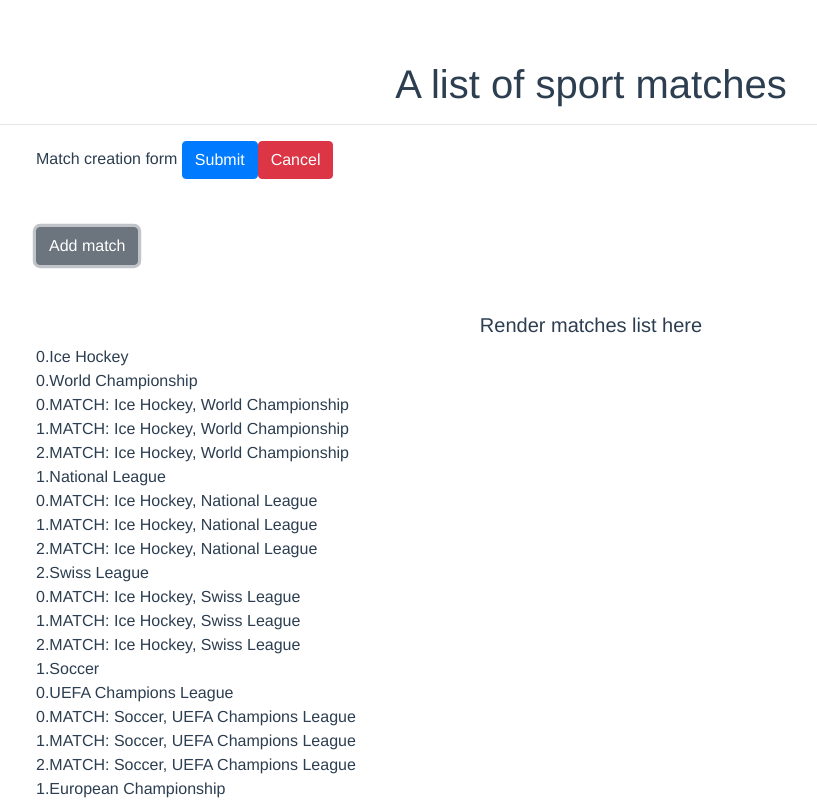
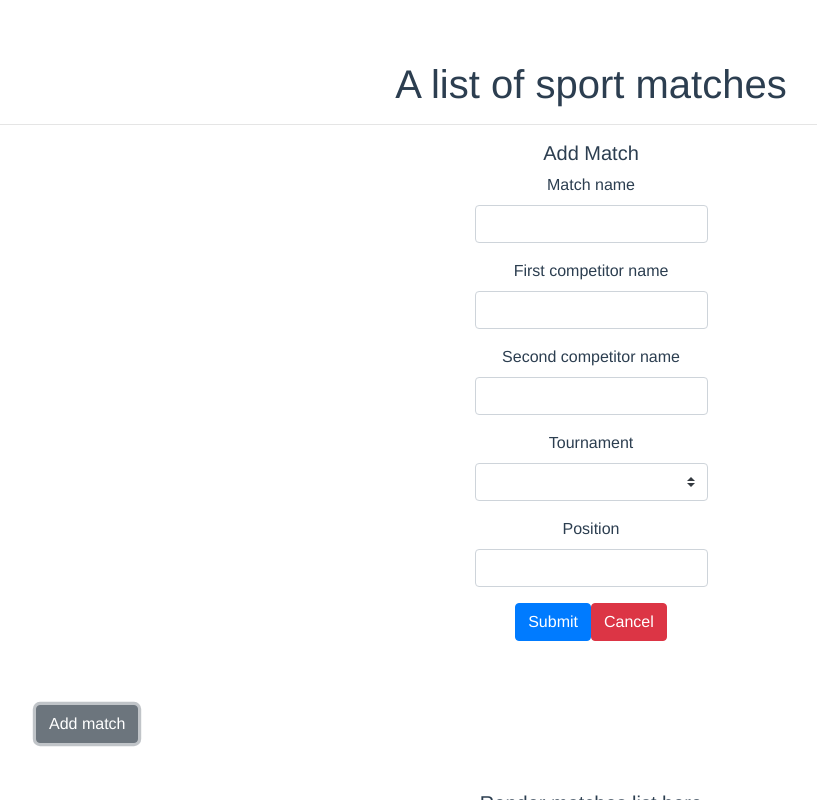
Before and after one commit to ojbg/vuejs-test-task, a Vue app: page / in a window 1280 px wide. Both pictures are taken after a click on the button "Add match". Shown: the top 800 px of the page, without its empty margins (49-866 px from the left). Built offline with nearby package versions, Linux system fonts and the light colour scheme.

Commit message:
Added form elements

```diff
--- a/src/components/MatchForm.vue
+++ b/src/components/MatchForm.vue
@@ -1,31 +1,110 @@
 <template>
   <div>
-    <b-form>
+    <b-row class="justify-content-center">
+      <b-form class="text-center">
+        <h5>Add Match</h5>
+        <h5 v-show="error !== ''" class="text-danger">{{error}}</h5>
 
-      Match creation form
+        <b-form-group id="input-group-1" label="Match name" label-for="match-name">
+          <b-form-input id="match-name" v-model="form.name"></b-form-input>
+        </b-form-group>
 
-      <b-button type="submit" variant="primary">Submit</b-button>
+        <b-form-group id="input-group-2" label="First competitor name" label-for="first-competitor">
+          <b-form-input id="first-competitor" v-model="form.competitorOneName"></b-form-input>
+        </b-form-group>
+
+        <b-form-group
+          id="input-group-3"
+          label="Second competitor name"
+          label-for="second-competitor"
+        >
+          <b-form-input id="second-competitor" v-model="form.competitorTwoName"></b-form-input>
+        </b-form-group>
+
+        <b-form-group id="input-group-4" label="Tournament" label-for="tourn">
+          <b-form-select
+            id="tourn"
+            v-model="form.tournament"
+            :options="tournaments"
+            text-field="name"
+            value-field="id"
+          ></b-form-select>
+        </b-form-group>
+
+        <b-form-group id="input-group-5" label="Position" label-for="position">
+          <b-form-input
+            v-model="form.position"
+            id="position"
+            type="number"
+            min="0"
+            class="text-center"
+          ></b-form-input>
+        </b-form-group>
+
+        <b-form-group class="text-center">
+          <b-button type="button" variant="primary" @click="addMatch()">Submit</b-button>
           <b-button type="button" variant="danger" @click="$emit('cancel')">Cancel</b-button>
-
+        </b-form-group>
       </b-form>
+    </b-row>
   </div>
 </template>
 
 <script>
-  import tournaments from '@/fixtures/tournaments'
+import tournaments from "@/fixtures/tournaments";
 
 export default {
-    data () {
+  data() {
     return {
       form: {
-          name: '',
-          competitorOneName: '',
-          competitorTwoName: '',
+        name: "",
+        competitorOneName: "",
+        competitorTwoName: "",
         tournament: {},
-          position: 0
+        position: ""
       },
-        tournaments
+      tournaments,
+      error: ""
+    };
+  },
+  methods: {
+    addMatch() {
+      if (this.validateForm() === false) {
+        return;
+      }
+
+      const tournament = this.tournaments.find(
+        tournament => tournament.id === this.form.tournament
+      );
+
+      const match = {
+        competitors: [
+          { name: this.form.competitorOneName },
+          { name: this.form.competitorTwoName }
+        ],
+        name: this.form.name,
+        position: this.form.position,
+        tournament
+      };
+      this.$emit("addItem", match);
+      this.$emit("cancel");
+    },
+    validateForm() {
+      if (
+        this.form.name &&
+        this.form.competitorOneName &&
+        this.form.competitorTwoName &&
+        this.form.tournament &&
+        this.form.position
+      ) {
+        this.error = "";
+        return true;
+      } else {
+        this.error = "All fields are required";
+        return false;
       }
     }
-  }
+  },
+  computed: {}
+};
 </script>
```
Lines whose indentation alone changed are shown as unchanged.
